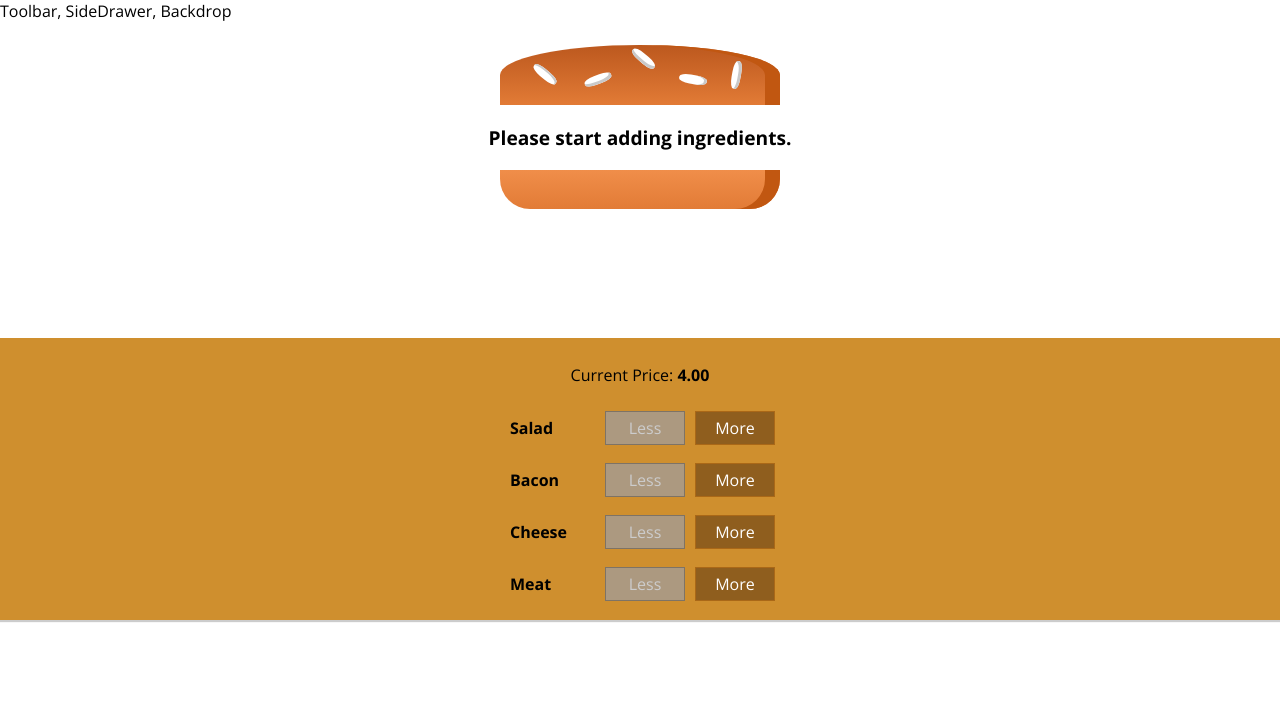
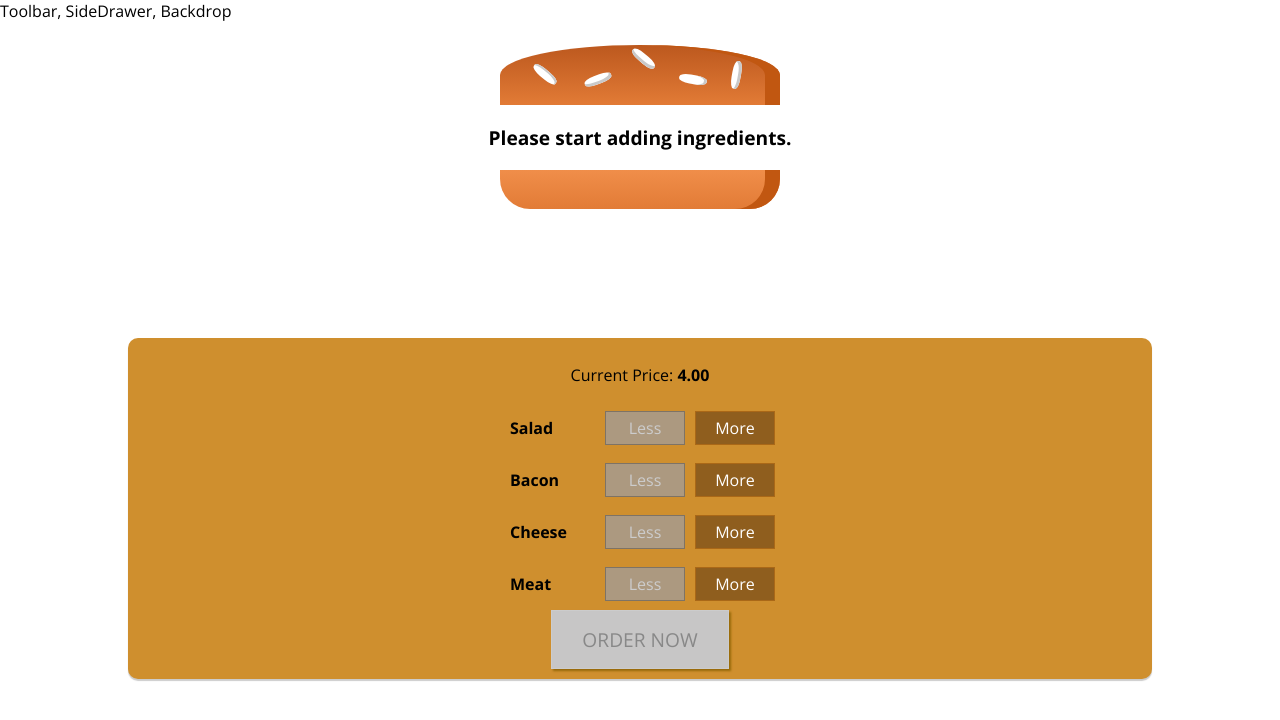
Before and after one commit to AndersonCossul/burger-react-app, a React app: page / in a window 1280 px wide. Shown: the top 720 px of the page. Built offline with nearby package versions, Linux system fonts and the light colour scheme.

Commit message:
Order button.

```diff
--- a/src/components/Burger/BuildControls/BuildControls.css
+++ b/src/components/Burger/BuildControls/BuildControls.css
@@ -1,5 +1,6 @@
 .BuildControls {
-	width: 100%;
+	width: 80%;
+	border-radius: 10px;
 	background-color: #CF8F2E;
 	display: flex;
 	flex-flow: column;
@@ -8,3 +9,44 @@
 	margin: auto;
 	padding: 10px 0;
 }
+
+.OrderButton {
+    background-color: #DAD735;
+    outline: none;
+    cursor: pointer;
+    border: 1px solid #966909;
+    color: #966909;
+    font-family: inherit;
+    font-size: 1.2em;
+    padding: 15px 30px;
+    box-shadow: 2px 2px 2px #966909;
+}
+
+.OrderButton:hover, .OrderButton:active {
+    background-color: #A0DB41;
+    border: 1px solid #966909;
+    color: #966909;
+}
+
+.OrderButton:disabled {
+    background-color: #C7C6C6;
+    cursor: not-allowed;
+    border: 1px solid #ccc;
+    color: #888888;
+}
+
+.OrderButton:not(:disabled) {
+    animation: enable 0.3s linear;
+}
+
+@keyframes enable {
+    0% {
+        transform: scale(1);
+    }
+    60% {
+        transform: scale(1.1);
+    }
+    100% {
+        transform: scale(1);
+    }
+}
--- a/src/components/Burger/BuildControls/BuildControls.js
+++ b/src/components/Burger/BuildControls/BuildControls.js
@@ -20,6 +20,9 @@
 				added={() => props.ingredientAdded(control.type)}
 				disabled={props.disabled[control.type]}/>
 		))}
+		<button
+			className={classes.OrderButton}
+			disabled={!props.purchasable}>ORDER NOW</button>
 	</div>
 )
 
--- a/src/containers/BurgerBuilder/BurgerBuilder.js
+++ b/src/containers/BurgerBuilder/BurgerBuilder.js
@@ -18,7 +18,22 @@
 			cheese: 0,
 			meat: 0
 		},
-		totalPrice: 4
+		totalPrice: 4,
+		purchasable: false
+	}
+
+	updatePurchaseState (ingredients) {
+		const sum = Object.keys(ingredients)
+			.map(ingredientKey => {
+				return ingredients[ingredientKey]
+			})
+			.reduce((sum, el) => {
+				return sum + el
+			}, 0)
+
+		this.setState({
+			purchasable: sum > 0
+		})
 	}
 
 	addIngredientHandler = (type) => {
@@ -37,6 +52,8 @@
 			ingredients: updatedIngredients,
 			totalPrice: newPrice
 		})
+
+		this.updatePurchaseState(updatedIngredients)
 	}
 
 	removeIngredientHandler = (type) => {
@@ -58,6 +75,8 @@
 			ingredients: updatedIngredients,
 			totalPrice: newPrice
 		})
+
+		this.updatePurchaseState(updatedIngredients)
 	}
 
 	render () {
@@ -77,6 +96,7 @@
 					ingredientRemoved={this.removeIngredientHandler}
 					ingredientAdded={this.addIngredientHandler}
 					disabled={disabledInfo}
+					purchasable={this.state.purchasable}
 					price={this.state.totalPrice}/>
 			</Auxi>
 		)
```
